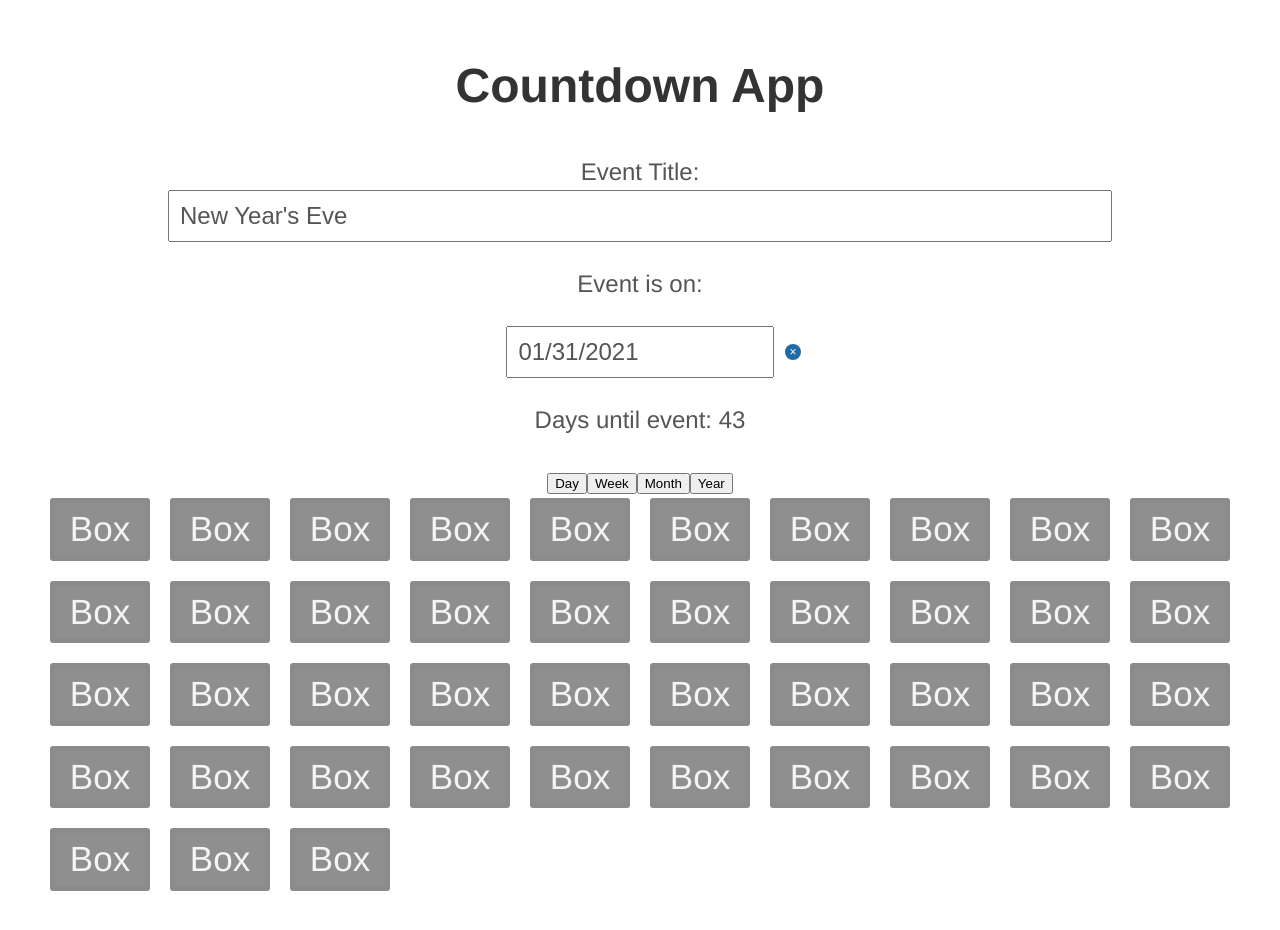
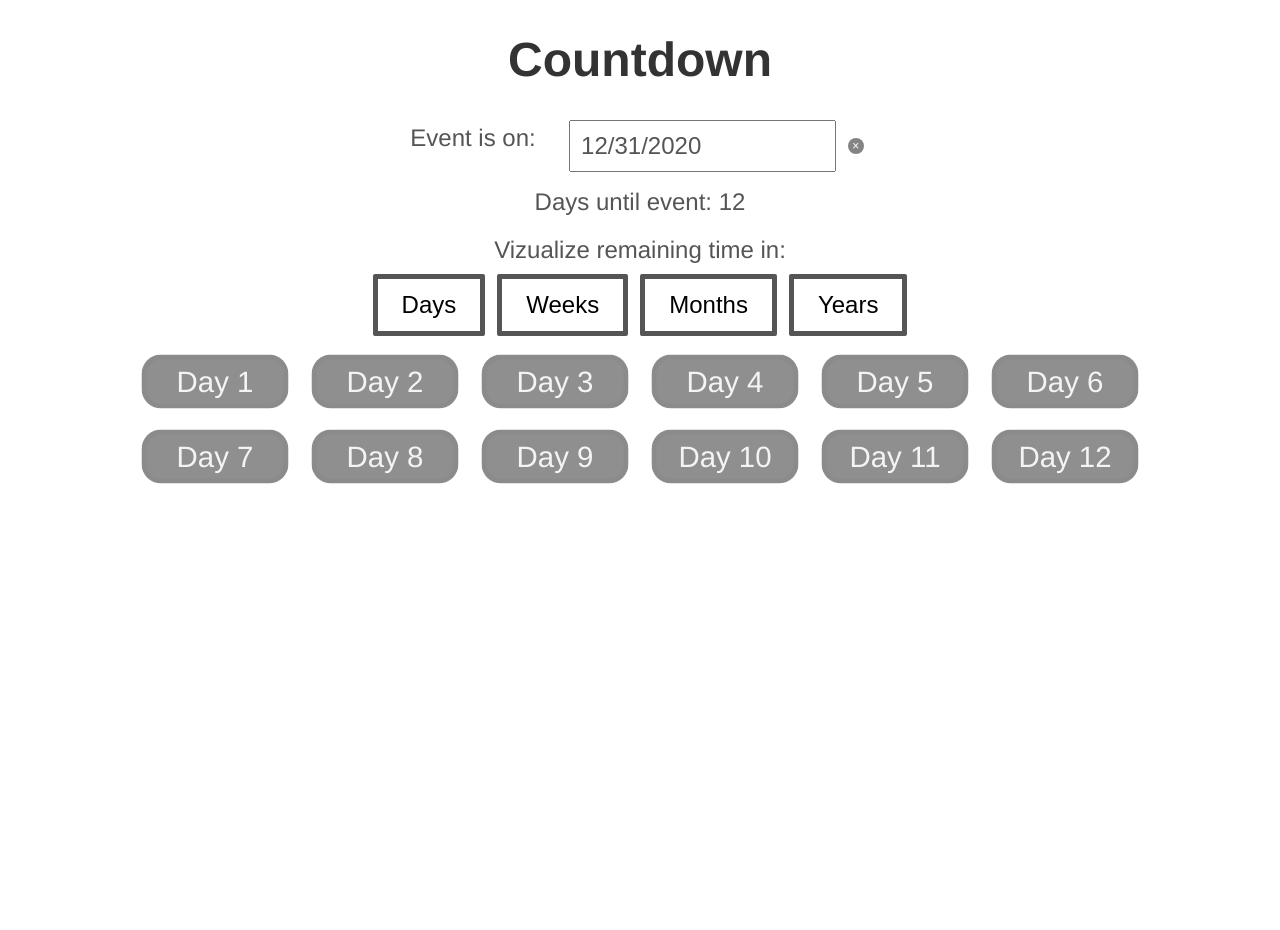
Before and after one commit to dslittle22/countdown, a React (Create React App) app: page / in a window 1280 px wide. Shown: the top 930 px of the page. After the commit the page ends 800 px from the top, so only its background shows below. Built offline with nearby package versions, Linux system fonts and the light colour scheme.

Commit message:
updated styles

```diff
--- a/src/components/App.css
+++ b/src/components/App.css
@@ -5,28 +5,27 @@ html {
 }
 
 body {
-  margin: 50px;
+  margin: 0 auto;
   line-height: 1.5;
   text-align: center;
   font-size: 2em;
   color: #555;
+  width: min(80%, 1000px);
 }
 
 *,
 *:before,
 *:after {
+  padding: 0;
+  margin: 0;
   box-sizing: inherit;
-}
-
-h2 {
-  margin-top: 1em;
-  padding-top: 1em;
 }
 
 h1,
 h2,
 strong {
   color: #333;
+  padding: 0.5em 0 0.5em;
 }
 
 input {
@@ -41,26 +40,5 @@ input {
   display: grid;
   grid-gap: 20px;
   justify-content: center;
-  grid-template-columns: repeat(auto-fit, minmax(100px, 1fr));
+  grid-template-columns: repeat(auto-fit, minmax(150px, 1fr));
 }
-
-.react-datepicker {
-  font-size: 1.3rem !important;
-}
-
-.react-datepicker__current-month {
-  font-size: 1.5rem !important;
-}
-
-.react-datepicker__header {
-  padding-top: 6px !important;
-}
-
-.react-datepicker__navigation {
-  top: 13px !important;
-}
-
-.react-datepicker__day-name,
-.react-datepicker__day {
-  margin: 0.5rem !important;
-}
--- a/src/components/App.js
+++ b/src/components/App.js
@@ -1,30 +1,31 @@
 import React, { useState } from 'react';
 import './App.css';
 import Box from './Box';
+import CountdownDatePicker from './CountdownDatePicker';
 import ViewOptions from './ViewOptions';
-
-import DatePicker from 'react-datepicker';
-import 'react-datepicker/dist/react-datepicker.css';
 
 const App = () => {
   const [option, setOption] = useState('day');
-  const [eventDate, setEventDate] = useState(new Date(2020, 12, 31));
-  const [eventTitle, setEventTitle] = useState("New Year's Eve");
+  const [eventDate, setEventDate] = useState(() => {
+    const today = new Date();
+    const year = today.getFullYear();
+    return new Date(year, 11, 31);
+  });
   const [remainingTime, setRemainingTime] = useState(() => {
     return Math.round((eventDate - new Date()) / (24 * 60 * 60 * 1000)) + 1;
   });
 
-  const capitalize = (s) => {
+  const capitalize = s => {
     if (typeof s !== 'string') return s;
     return s.charAt(0).toUpperCase() + s.slice(1);
   };
 
-  const handleNewEventUpdate = (newDate) => {
+  const handleNewEventUpdate = newDate => {
     setEventDate(newDate);
     setRemainingTime(calculateRemainingTime());
   };
 
-  const handleOptionChange = (e) => {
+  const handleOptionChange = e => {
     setOption(e.target.name);
     const newTime = calculateRemainingTime();
     setRemainingTime(newTime);
@@ -58,7 +59,7 @@ const App = () => {
     return (
       <div className='container'>
         {[...Array(numBoxes)].map((e, i) => {
-          return <Box key={i} />;
+          return <Box key={i} timeType={option} number={i + 1} />;
         })}
       </div>
     );
@@ -66,24 +67,22 @@ const App = () => {
 
   return (
     <div>
-      <h1>Countdown App</h1>
-      <p>
-        Event Title: <br />
-        <input
-          value={eventTitle}
-          onChange={(e) => setEventTitle(e.target.value)}
-        ></input>
-      </p>
-
-      <p>Event is on:</p>
-      <DatePicker
-        selected={eventDate}
-        onChange={handleNewEventUpdate}
-        fixedHeight
-        isClearable
-        placeholderText='Enter a Date'
-      />
-      <p>{formatRemainingTime()}</p>
+      <h1>Countdown</h1>
+      <div
+        style={{
+          display: 'flex',
+          justifyContent: 'center',
+          paddingBottom: '1rem',
+        }}
+      >
+        Event is on:
+        <CountdownDatePicker
+          eventDate={eventDate}
+          handleNewEventUpdate={handleNewEventUpdate}
+        />
+      </div>
+      <div style={{ paddingBottom: '1rem' }}>{formatRemainingTime()}</div>
+      Vizualize remaining time in:
       <ViewOptions handleOptionChange={handleOptionChange} />
       <div className='container'>{renderBoxes()}</div>
     </div>
--- a/src/components/Box/Box.css
+++ b/src/components/Box/Box.css
@@ -3,13 +3,14 @@
   justify-content: center;
   align-items: center;
   border: 5px solid rgba(0, 0, 0, 0.03);
-  border-radius: 3px;
-  font-size: 35px;
+  border-radius: 20px;
+  font-size: 30px;
   background-color: rgb(143, 143, 143);
   color: rgb(245, 244, 242);
-  transition: all 300ms;
+  transition: all 200ms;
+  transform: scale(0.98);
 }
 
 .box:hover {
-  transform: scale(1.05);
+  transform: scale(1);
 }
--- a/src/components/Box/index.js
+++ b/src/components/Box/index.js
@@ -1,7 +1,8 @@
 import React from 'react';
 import './Box.css';
-const Box = () => {
-  return <div className='box'>Box</div>;
+const Box = ({ timeType, number }) => {
+  const formattedTimeType = timeType[0].toUpperCase() + timeType.substring(1);
+  return <div className='box'>{`${formattedTimeType} ${number}`}</div>;
 };
 
 export default Box;
--- /dev/null
+++ b/src/components/CountdownDatePicker/CountdownDatePicker.css
@@ -0,0 +1,25 @@
+.react-datepicker {
+  font-size: 1.3rem !important;
+}
+
+.react-datepicker__current-month {
+  font-size: 1.5rem !important;
+}
+
+.react-datepicker__header {
+  padding-top: 6px !important;
+}
+
+.react-datepicker__navigation {
+  top: 13px !important;
+  transform: scale(1.5);
+}
+
+.react-datepicker__day-name,
+.react-datepicker__day {
+  margin: 0.5rem !important;
+}
+
+.react-datepicker__close-icon::after {
+  background-color: rgb(132, 132, 132) !important;
+}
--- /dev/null
+++ b/src/components/CountdownDatePicker/index.js
@@ -0,0 +1,21 @@
+import DatePicker from 'react-datepicker';
+import 'react-datepicker/dist/react-datepicker.css';
+import './CountdownDatePicker.css';
+
+import React from 'react';
+
+const CountdownDatePicker = ({ eventDate, handleNewEventUpdate }) => {
+  return (
+    <div>
+      <DatePicker
+        selected={eventDate}
+        onChange={handleNewEventUpdate}
+        fixedHeight
+        isClearable
+        placeholderText='Enter a Date'
+      />
+    </div>
+  );
+};
+
+export default CountdownDatePicker;
--- a/src/components/ViewOptions/index.js
+++ b/src/components/ViewOptions/index.js
@@ -2,21 +2,31 @@ import React from 'react';
 
 const ViewOptions = ({ handleOptionChange }) => {
   return (
-    <div>
-      <button name='day' onClick={handleOptionChange}>
-        Day
+    <div style={{ paddingBottom: '1rem' }}>
+      <button style={buttonStyle} name='day' onClick={handleOptionChange}>
+        Days
       </button>
-      <button name='week' onClick={handleOptionChange}>
-        Week
+      <button style={buttonStyle} name='week' onClick={handleOptionChange}>
+        Weeks
       </button>
-      <button name='month' onClick={handleOptionChange}>
-        Month
+      <button style={buttonStyle} name='month' onClick={handleOptionChange}>
+        Months
       </button>
-      <button name='year' onClick={handleOptionChange}>
-        Year
+      <button style={buttonStyle} name='year' onClick={handleOptionChange}>
+        Years
       </button>
     </div>
   );
 };
 
+const buttonStyle = {
+  border: '5px solid #555',
+  borderRadius: '2px',
+  background: 'white',
+  padding: '1rem 2rem',
+  margin: '0.5rem',
+  textDecoration: 'none',
+  fontSize: '1em',
+};
+
 export default ViewOptions;
```
Also changed, not shown: src/components/DatePicker/DatePicker.css (deleted), src/components/DatePicker/index.js (deleted).
